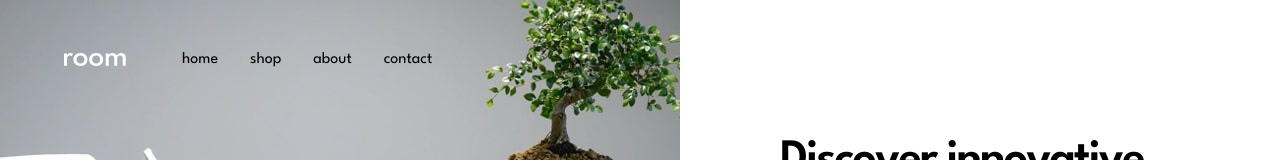
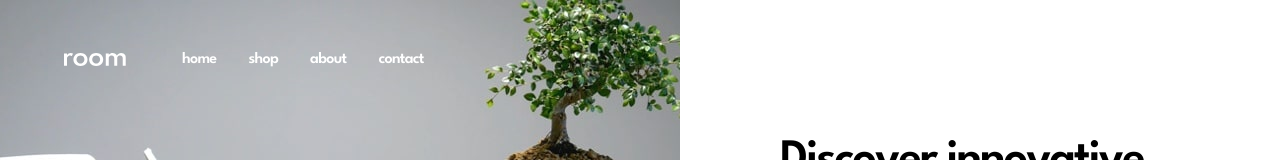
Before and after one commit to skhbabez/room-homepage, a React (Vite) app: page / in a window 1280 px wide. Shown: the top 160 px of the page. Built offline with nearby package versions, Linux system fonts and the light colour scheme.

Commit message:
added nav links

```diff
--- a/src/App.tsx
+++ b/src/App.tsx
@@ -5,9 +5,13 @@ import Navigation from "./layouts/Navigation/Navigation";
 function App() {
   return (
     <>
-      <Navigation />
-      <Carousel />
-      <About />
+      <div className="max-w-360 mx-auto">
+        <Navigation />
+        <main>
+          <Carousel />
+          <About />
+        </main>
+      </div>
     </>
   );
 }
--- a/src/components/Nav/Nav.tsx
+++ b/src/components/Nav/Nav.tsx
@@ -9,7 +9,7 @@ const NavMenu = ({ children, className, ...props }: ComponentProps<"div">) => {
       {...props}
     >
       <button
-        className="xl:hidden"
+        className="xl:hidden cursor-pointer"
         popoverTarget="navigation"
         popoverTargetAction="show"
       >
@@ -38,7 +38,11 @@ const NavMenu = ({ children, className, ...props }: ComponentProps<"div">) => {
         popover="auto"
       >
         <div className="flex justify-between">
-          <button popoverTarget="navigation" popoverTargetAction="hide">
+          <button
+            className="cursor-pointer"
+            popoverTarget="navigation"
+            popoverTargetAction="hide"
+          >
             <img className="h-[0.9725rem]" src={close} alt="close navigation" />
           </button>
           {children}
@@ -64,4 +68,37 @@ const NavItem = ({ children, className, ...props }: ComponentProps<"li">) => {
   );
 };
 
-export { NavMenu, NavItem, NavList };
+const NavLink = ({ children, className, ...props }: ComponentProps<"a">) => {
+  return (
+    <a
+      className={clsx(
+        "relative text-3-semibold text-black xl:text-white outline-none group",
+        className
+      )}
+      {...props}
+    >
+      {children}
+      <div
+        className="absolute border-t-2 text-black xl:text-white w-[50%] left-1/2 -translate-x-1/2
+      transition-[display, translate, opacity]
+      transition-discrete
+      ease-in
+      duration-200
+
+      opacity-0
+      group-hover:opacity-100
+      group-focus-visible:opacity-100
+      starting:group-hover:opacity-0
+      starting:group-focus-visible:opacity-0
+
+      -translate-y-1.5
+      group-hover:translate-y-0
+      group-focus-visible:translate-y-0
+      starting:group-hover:-translate-y-1.5
+      starting:group-focus-visible:-translate-y-1.5
+      "
+      ></div>
+    </a>
+  );
+};
+export { NavMenu, NavItem, NavList, NavLink };
--- a/src/layouts/Navigation/Navigation.tsx
+++ b/src/layouts/Navigation/Navigation.tsx
@@ -1,4 +1,4 @@
-import { NavItem, NavList, NavMenu } from "../../components/Nav/Nav";
+import { NavItem, NavLink, NavList, NavMenu } from "../../components/Nav/Nav";
 import logo from "../../assets/logo.svg";
 const links = ["home", "shop", "about", "contact"];
 
@@ -9,7 +9,9 @@ const Navigation = () => {
       <NavMenu className="max-xl:absolute left-6 md:left-16">
         <NavList>
           {links.map((link) => (
-            <NavItem key={link}>{link}</NavItem>
+            <NavItem key={link}>
+              <NavLink href="#"> {link}</NavLink>
+            </NavItem>
           ))}
         </NavList>
       </NavMenu>
```
Also changed, not shown: 2 other files (tests, documents, lock files or other folders).
